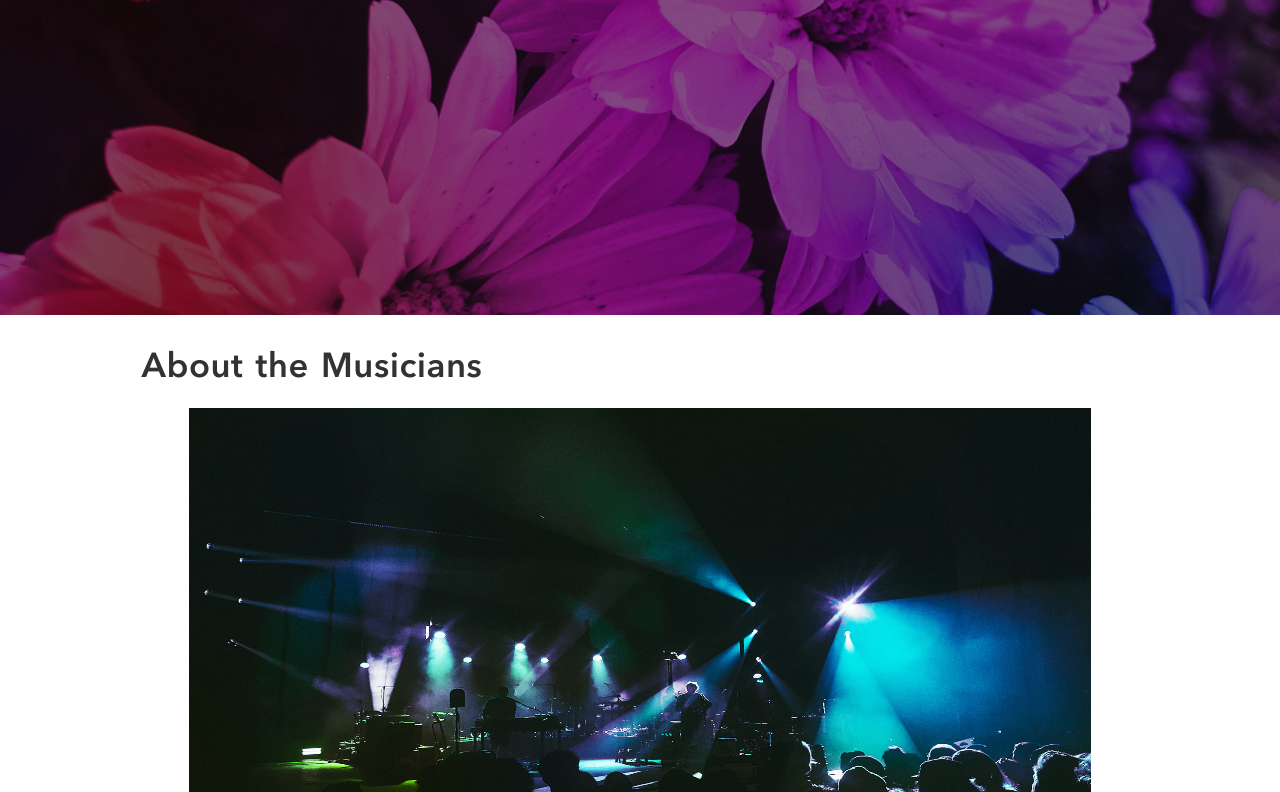
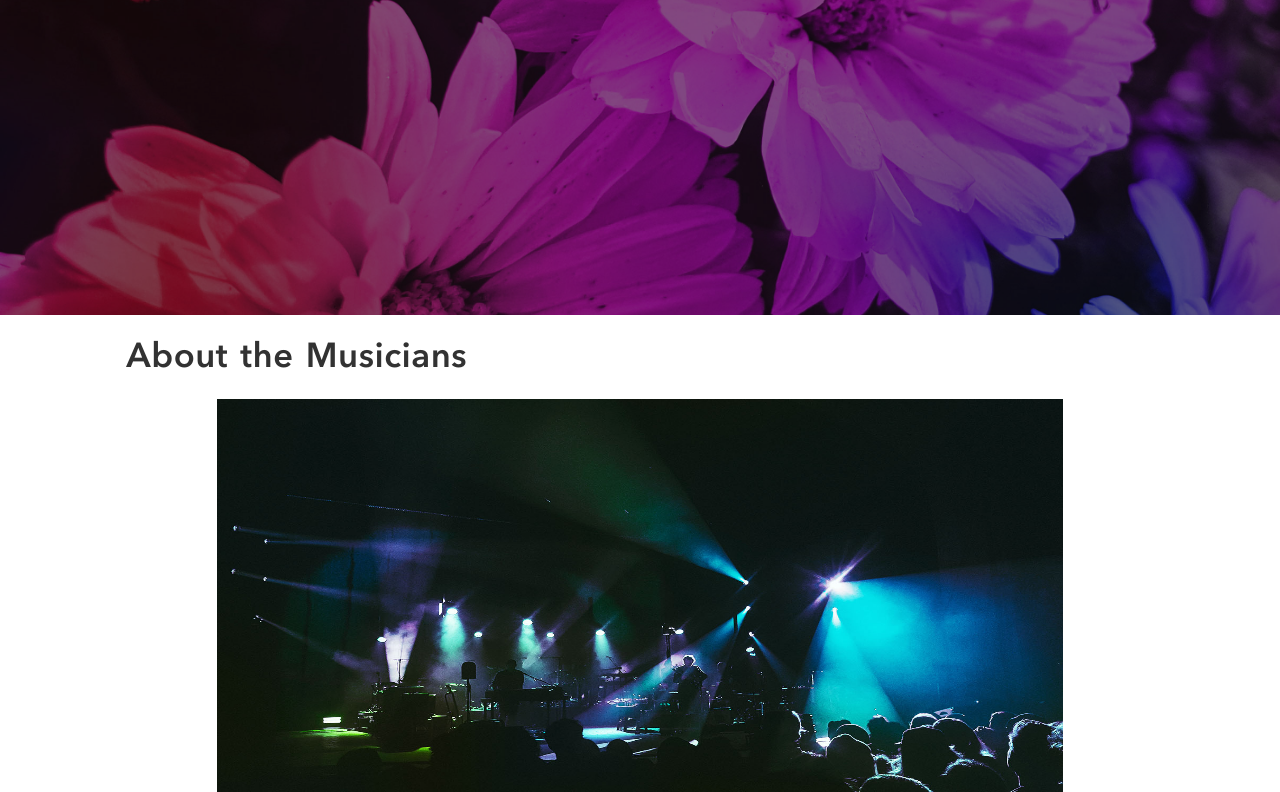
Before and after one commit to kirill-develops/bandSite, a plain HTML site: page index.html in a window 1280 px wide. Shown: the part 485-1277 px from the top of the page. Drawn offline with Linux system fonts and the light colour scheme; a web font is replaced by a local one.

Commit message:
completed fluid transitions for main title and media and paragraph write up upto 1280p. quote, write up title and footer left to create fluid transitions

```diff
--- a/styles/bio.scss
+++ b/styles/bio.scss
@@ -140,8 +140,8 @@
 
     .bio-intro__title {
         @include section-title;
-        max-width: 30rem;
-        margin: inherit auto;
+        max-width: 42rem;
+        margin: 1.204rem auto 0.5rem;
     }
 
     .bio-intro__media {
@@ -199,7 +199,6 @@
     }
 
     .gallery {
-        padding-top: 2.5rem;
 
         padding-bottom: 1.5rem;
     }
@@ -261,7 +260,8 @@
             justify-content: space-between;
             width: $tablet-main-width;
             margin: auto;
-            max-width: 48.75rem;
+            max-width: 52.75rem;
+            min-width: 36rem;
         }
         &__details {
             width: 48%;
@@ -278,9 +278,16 @@
     }
 
     .bio-intro {
+        &__title {
+            font-size: 2.16rem;
+            width: 91%;
+            max-width: 64rem;
+            // margin: 1.204rem auto 0.5rem;
+            margin: 2.5vw auto 0.5rem;
+        }
         &__media {
             width: $tablet-main-width;
-            max-width: 52.5rem;
+            max-width: 53rem;
         }
         &__quote {
         line-height: 1.8rem;
@@ -312,7 +319,8 @@
 
     .bio-intro {
         &__title {
-            padding-left: $desktop-main-padding;
+            max-width: 82%;
+            margin: 1.204rem auto 0.5rem;
             font-size: 2.7vw;
         }
         &__media {
--- a/styles/partials/_variables.scss
+++ b/styles/partials/_variables.scss
@@ -11,13 +11,14 @@ $root-font-size: 16px;
 $section-title-font-size: 4.5vw;
 
 //widths
-$tablet-main-width: 83%;
+$tablet-main-width: 78%;
 $tablet-half-main-width: 89%;
-$desktop-main-width: 72%;
+$tablet-main-max-width: 36rem;
 
-$tablet-main-max-width: 30.063rem;
+$desktop-main-width: 67.5%;
 
-$mobile-main-padding:  1.45rem;
-$tablet-main-padding: 4.5vw;
+
+$mobile-main-padding: 1.45rem;
+$tablet-main-padding: 3.5vw;
 $tablet-secondary-padding: 10vw;
 $desktop-main-padding: 10vw;
```
Also changed, not shown: styles/bio.css.
